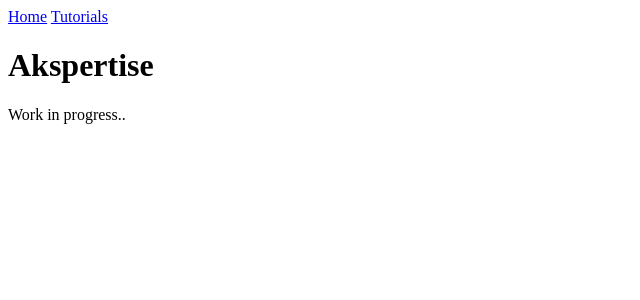
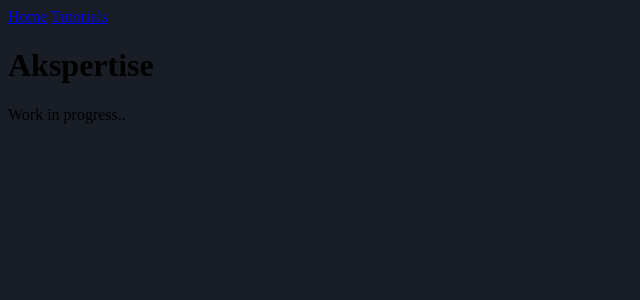
Before and after one commit to akselkristoffersen/akselkristoffersen.github.io, a SvelteKit app: page / in a window 1280 px wide. Shown: the top 300 px of the page, without its empty margins (0-640 px from the left). Built offline with nearby package versions, Linux system fonts and the light colour scheme.

Commit message:
Add variables.scss

```diff
--- a/src/routes/+layout.svelte
+++ b/src/routes/+layout.svelte
@@ -8,3 +8,9 @@
 </nav>
 
 <slot />
+
+<style lang="scss">
+    :global(body) {
+        background-color: variables.$background-color
+    }
+</style>
--- /dev/null
+++ b/src/styles/variables.scss
@@ -0,0 +1 @@
+$background-color: #191E26;
--- a/svelte.config.js
+++ b/svelte.config.js
@@ -6,7 +6,9 @@ const config = {
 	// Consult https://kit.svelte.dev/docs/integrations#preprocessors
 	// for more information about preprocessors
 	preprocess: sveltePreprocess({
-		scss: {}
+		scss: {
+			prependData: '@use "src/styles/variables.scss";'
+		}
 	}),
 
 	kit: {
```
